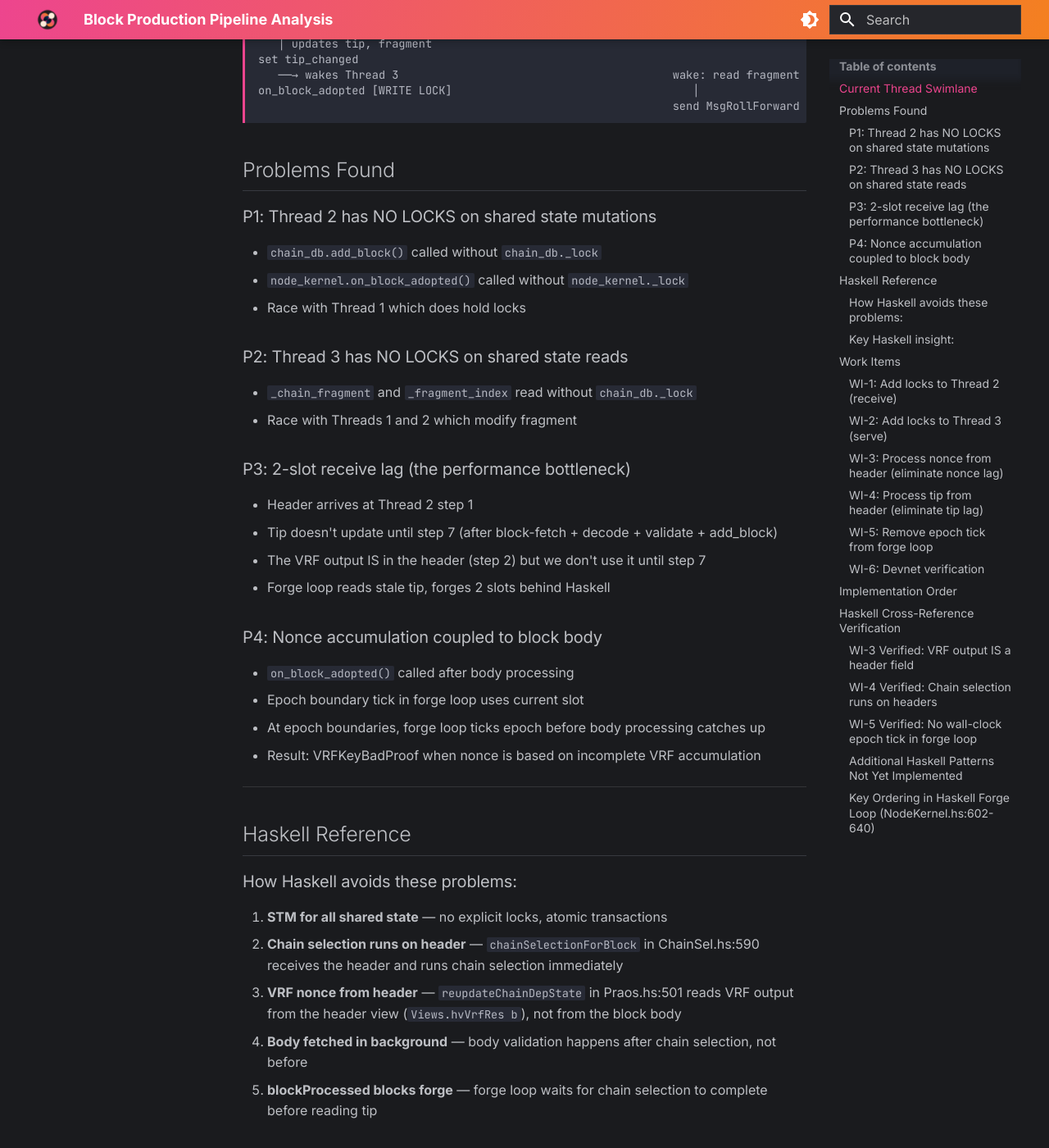
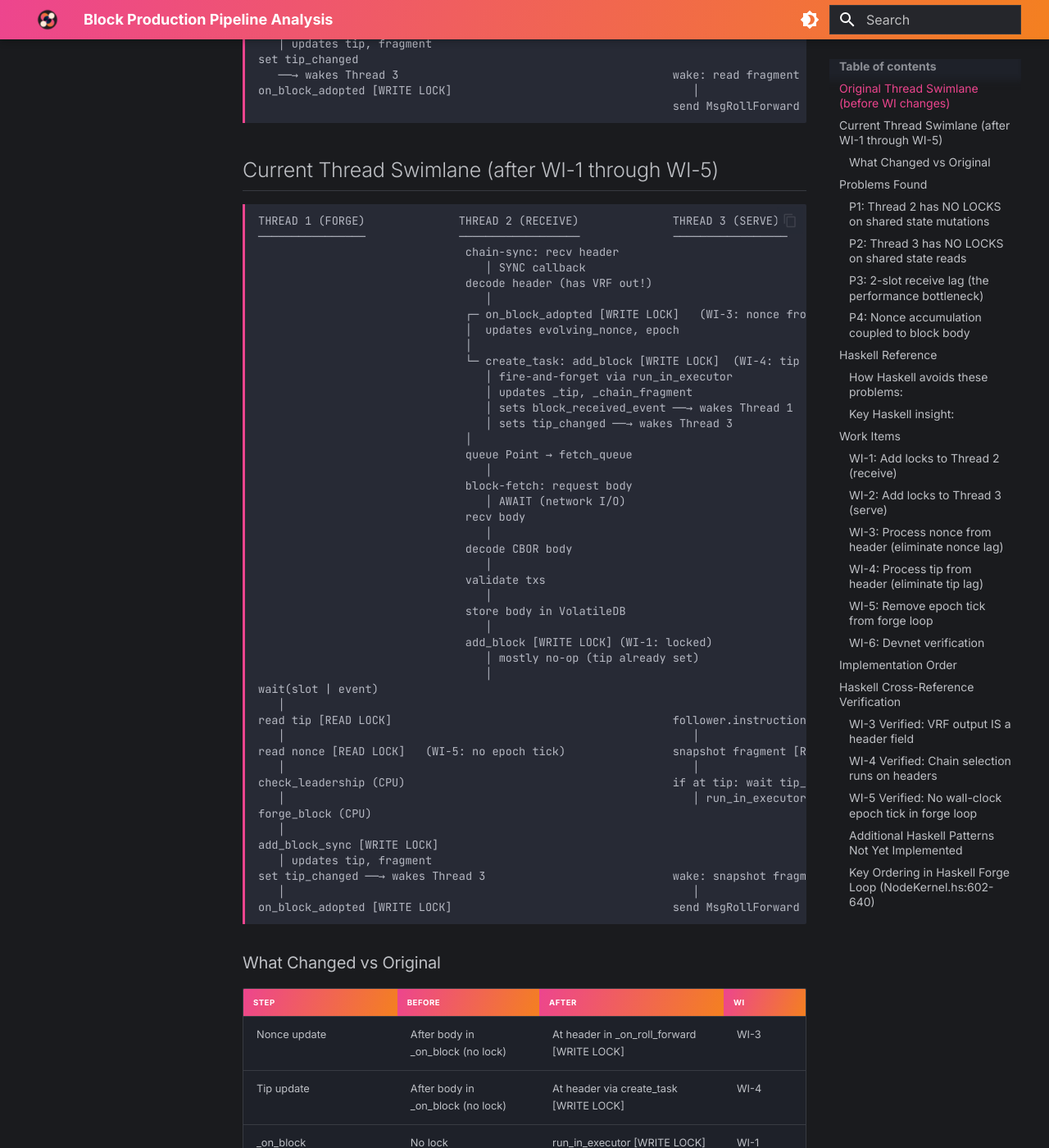
Before and after one commit to SteelSwap/vibe-node, an MkDocs documentation site: the page built from docs/superpowers/specs/2026-03-24-pipeline-analysis.md, in a window 1280 px wide and 1400 px high, scrolled down 974 px. Shown: the whole window at 82% size. Built offline with MkDocs 1.6.1 and Material for MkDocs 9.7.7, drawn with Linux system fonts in a browser that asks for light colours; some of the changed text lies outside the part shown.

Commit message:
fix: dedup nonce accumulation from dual-peer headers
Both peers send us the same block header. Without dedup, on_block_adopted
is called twice for the same block, double-accumulating the VRF nonce.
Added _nonce_processed set on PeerManager shared across all peer
connections.

Also updated pipeline analysis diagram to reflect actual code state
after WI-1 through WI-5.

Co-Authored-By: Claude Opus 4.6 (1M context) <noreply@anthropic.com>

````diff
--- a/docs/superpowers/specs/2026-03-24-pipeline-analysis.md
+++ b/docs/superpowers/specs/2026-03-24-pipeline-analysis.md
@@ -5,7 +5,7 @@
 
 ---
 
-## Current Thread Swimlane
+## Original Thread Swimlane (before WI changes)
 
 ```
 THREAD 1 (FORGE)              THREAD 2 (RECEIVE)              THREAD 3 (SERVE)
@@ -47,6 +47,66 @@ set tip_changed
 on_block_adopted [WRITE LOCK]                                    │
                                                               send MsgRollForward
 ```
+
+## Current Thread Swimlane (after WI-1 through WI-5)
+
+```
+THREAD 1 (FORGE)              THREAD 2 (RECEIVE)              THREAD 3 (SERVE)
+────────────────              ──────────────────              ─────────────────
+                               chain-sync: recv header
+                                  │ SYNC callback
+                               decode header (has VRF out!)
+                                  │
+                               ┌─ on_block_adopted [WRITE LOCK]   (WI-3: nonce from header)
+                               │  updates evolving_nonce, epoch
+                               │
+                               └─ create_task: add_block [WRITE LOCK]  (WI-4: tip from header)
+                                  │ fire-and-forget via run_in_executor
+                                  │ updates _tip, _chain_fragment
+                                  │ sets block_received_event ──→ wakes Thread 1
+                                  │ sets tip_changed ──→ wakes Thread 3
+                               │
+                               queue Point → fetch_queue
+                                  │
+                               block-fetch: request body
+                                  │ AWAIT (network I/O)
+                               recv body
+                                  │
+                               decode CBOR body
+                                  │
+                               validate txs
+                                  │
+                               store body in VolatileDB
+                                  │
+                               add_block [WRITE LOCK] (WI-1: locked)
+                                  │ mostly no-op (tip already set)
+                                  │
+wait(slot | event)
+   │
+read tip [READ LOCK]                                          follower.instruction()
+   │                                                             │
+read nonce [READ LOCK]   (WI-5: no epoch tick)                snapshot fragment [READ LOCK] (WI-2)
+   │                                                             │
+check_leadership (CPU)                                        if at tip: wait tip_changed
+   │                                                             │ run_in_executor
+forge_block (CPU)
+   │
+add_block_sync [WRITE LOCK]
+   │ updates tip, fragment
+set tip_changed ──→ wakes Thread 3                            wake: snapshot fragment [READ LOCK]
+   │                                                             │
+on_block_adopted [WRITE LOCK]                                 send MsgRollForward
+```
+
+### What Changed vs Original
+
+| Step | Before | After | WI |
+|------|--------|-------|-----|
+| Nonce update | After body in _on_block (no lock) | At header in _on_roll_forward [WRITE LOCK] | WI-3 |
+| Tip update | After body in _on_block (no lock) | At header via create_task [WRITE LOCK] | WI-4 |
+| _on_block chain_db.add_block | No lock | run_in_executor [WRITE LOCK] | WI-1 |
+| Follower fragment read | No lock | Snapshot under [READ LOCK] | WI-2 |
+| Forge epoch tick | Wall-clock based [WRITE LOCK] | Removed — reads from header processing | WI-5 |
 
 ## Problems Found
 
````
Also changed, not shown: 1 other file.
